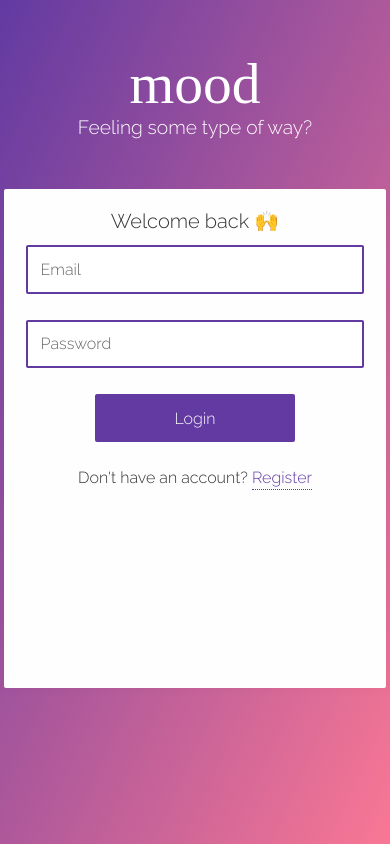
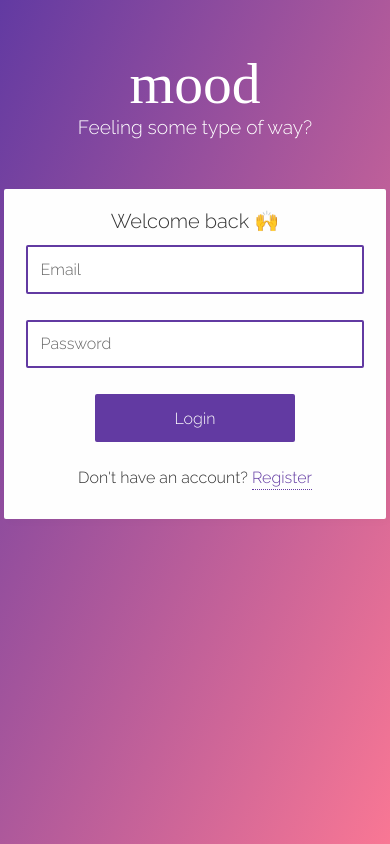
Before and after one commit to helencho/smood, a React (Create React App) app in the folder client/: page /login in a window 390 px wide. Built offline with nearby package versions, Linux system fonts and the light colour scheme; no server answers; a web font is replaced by a local one.

Commit message:
fix gradient linear background to fill up entire page

```diff
--- a/client/src/stylesheets/index.css
+++ b/client/src/stylesheets/index.css
@@ -1,21 +1,23 @@
 @import url('https://fonts.googleapis.com/css?family=Patua+One|Raleway:300');
+
+html {
+  min-height: 100%;
+}
 
 body {
   margin: 0;
   padding: 0;
   font-family: 'Raleway', sans-serif;
   font-size: 10px;
-  color: #323232;
-  background-color: #fefefe;
-  /* color: #fefefe; */
-  /* background-color: #323232; */
+  background-image: linear-gradient(to left top, #F97794, #623AA2);
+  background-size: cover;
+  background-repeat: no-repeat;
 }
 
 h1, h2, h3, h4, h5, h6, p, a, button {
   margin: 0;
   padding: 0;
   font-weight: 300;
-  /* color: #fefefe; */
   color: #323232;
 }
 
--- a/client/src/stylesheets/splash.css
+++ b/client/src/stylesheets/splash.css
@@ -4,15 +4,10 @@
 .splash-container {
     height: 100%;
     width: 100vw;
-    position: fixed;
-    top: 0;
-    bottom: 0;
     text-align: center;
     display: flex;
     flex-direction: column;
     align-items: center;
-    background-color: #F97794;
-    background-image: linear-gradient(to left top, #F97794, #623AA2);
 }
 
 /* Login and register button choices on splash page */
@@ -86,15 +81,10 @@
 .auth-container {
     height: 100%;
     width: 100vw;
-    position: fixed;
-    bottom: 0;
-    top: 0;
     text-align: center;
     display: flex;
     flex-direction: column;
     align-items: center;
-    background-color: #F97794;
-    background-image: linear-gradient(to left top, #F97794, #623AA2);
 }
 .auth-container form {
     background-color: #fefefe;
@@ -210,6 +200,7 @@
 @media screen and (max-width: 430px) {
     .auth-container form {
         width: 88%;
+        height: auto;
     }
     .auth-container form input {
         width: 90%;
```
